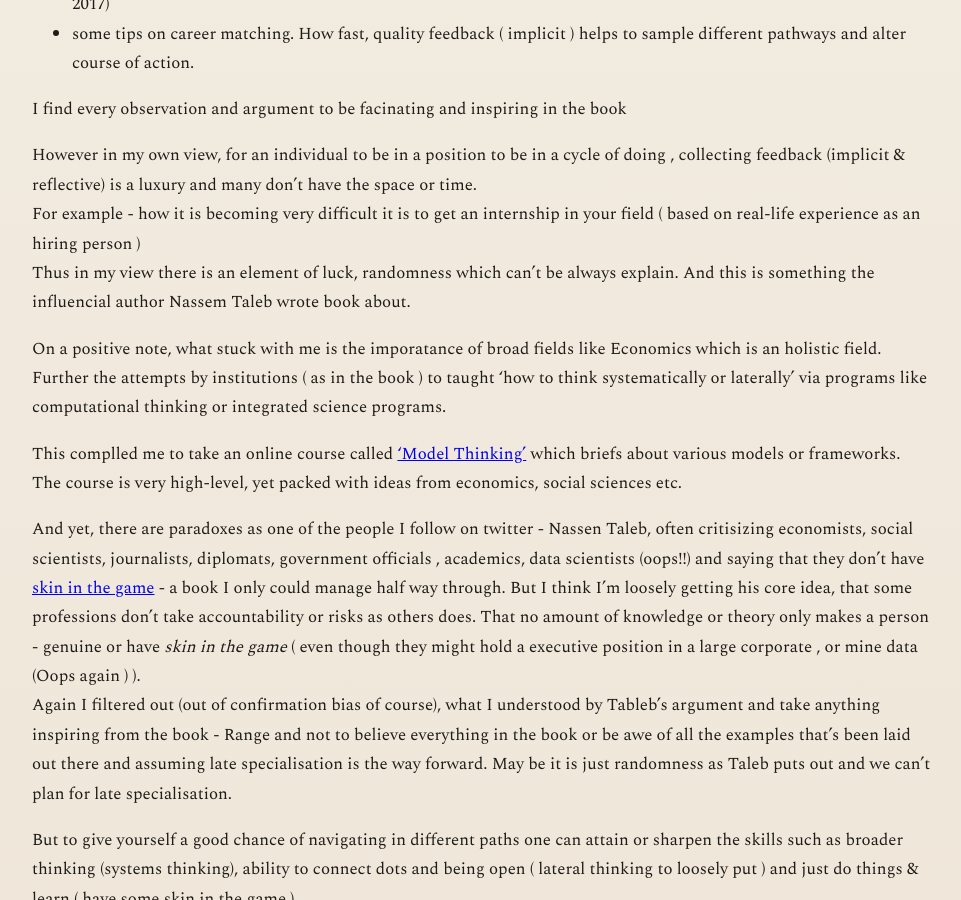
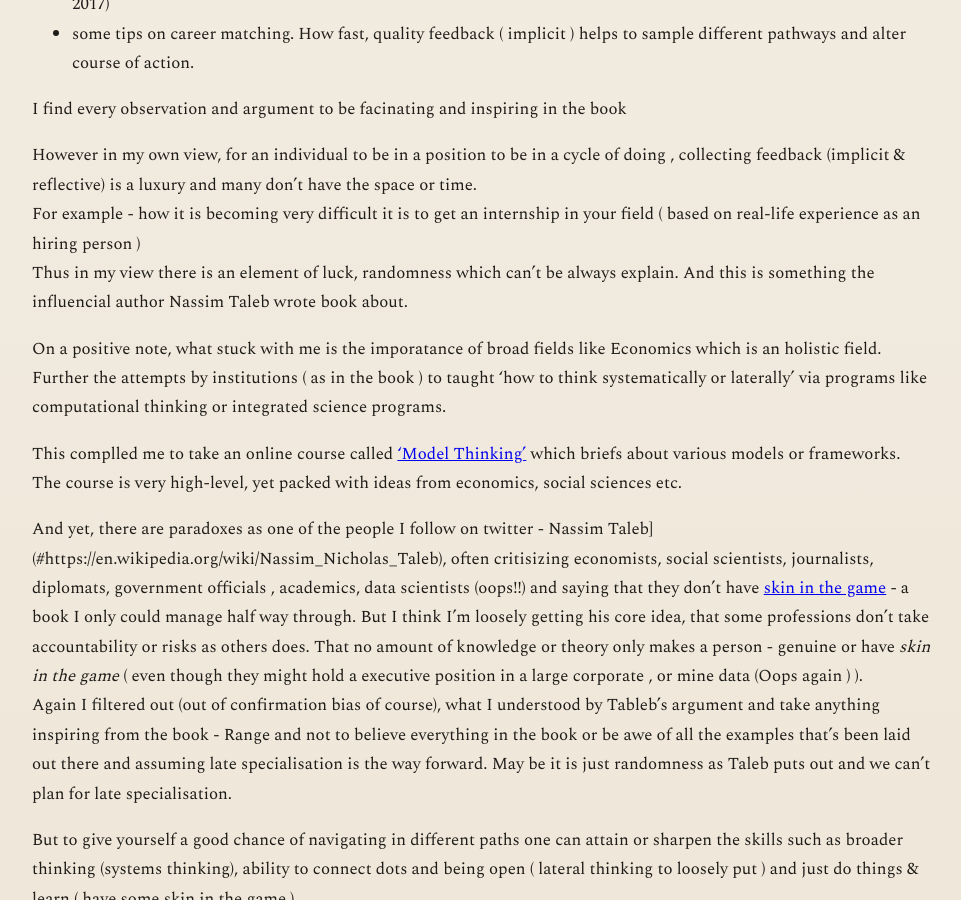
Before and after one commit to nilanka-weeraman/nilanka-weeraman.github.io, a Jekyll site: the page built from _posts/2026-07-08-bookreview-range.md, in a window 1280 px wide and 900 px high, scrolled down 1598 px. Shown: the whole window, without its empty margins (158-1119 px from the left). Built offline with Jekyll 4.4.1, drawn with Linux system fonts in a browser that asks for light colours.

Commit message:
doing justice to Nassim

```diff
--- a/_posts/2026-07-08-bookreview-range.md
+++ b/_posts/2026-07-08-bookreview-range.md
@@ -28,14 +28,14 @@ I find every observation and argument to be facinating and inspiring in the book
 
 However in my own view, for an individual to be in a position to be in a cycle of doing , collecting feedback (implicit & reflective) is a luxury and many don't have the space or time. <br>
 For example -  how it is becoming very difficult it is to get an internship in your field ( based on real-life experience as an hiring person ) <br>
-Thus in my view there is an element of luck, randomness which can't be always explain. And this is something the influencial author Nassem Taleb wrote book about.
+Thus in my view there is an element of luck, randomness which can't be always explain. And this is something the influencial author Nassim Taleb wrote book about.
 <br>
 
 On a positive note, what stuck with me is the imporatance of broad fields like Economics which is an holistic field. Further the attempts by institutions ( as in the book ) to taught 'how to think systematically or laterally' via programs like computational thinking or integrated science programs. <br>
 
 This complled me to take an online course called ['Model Thinking'](#https://www.coursera.org/learn/model-thinking) which briefs about various models or frameworks. The course is very high-level, yet packed with ideas from economics, social sciences etc. <br>
 
-And yet, there are paradoxes as one of the people I follow on twitter - Nassen Taleb, often critisizing economists, social scientists, journalists, diplomats, government officials , academics, data scientists (oops!!) and saying that they don't have [skin in the game](#https://en.wikipedia.org/wiki/Skin_in_the_Game_(book)) - a book I only could manage half way through. But I think I'm loosely getting his core idea, that some professions don't take accountability or risks as others does. That no amount of knowledge or theory only makes a person - genuine or have _skin in the game_ ( even though they might hold a executive position in a large corporate , or mine data (Oops again ) ). <br>
+And yet, there are paradoxes as one of the people I follow on twitter - Nassim Taleb](#https://en.wikipedia.org/wiki/Nassim_Nicholas_Taleb), often critisizing economists, social scientists, journalists, diplomats, government officials , academics, data scientists (oops!!) and saying that they don't have [skin in the game](#https://en.wikipedia.org/wiki/Skin_in_the_Game_(book)) - a book I only could manage half way through. But I think I'm loosely getting his core idea, that some professions don't take accountability or risks as others does. That no amount of knowledge or theory only makes a person - genuine or have _skin in the game_ ( even though they might hold a executive position in a large corporate , or mine data (Oops again ) ). <br>
 Again I filtered out (out of confirmation bias of course), what I understood by Tableb's argument and take anything inspiring from the book - Range and not to believe everything in the book or be awe of all the examples that's been laid out there and assuming late specialisation is the way forward. May be it is just randomness as Taleb puts out and we can't plan for late specialisation. <br>
 
 But to give yourself a good chance of navigating in different paths one can attain or sharpen the skills such as broader thinking (systems thinking), ability to connect dots and being open ( lateral thinking to loosely put ) and just do things & learn ( have some skin in the game ) <br>
```
